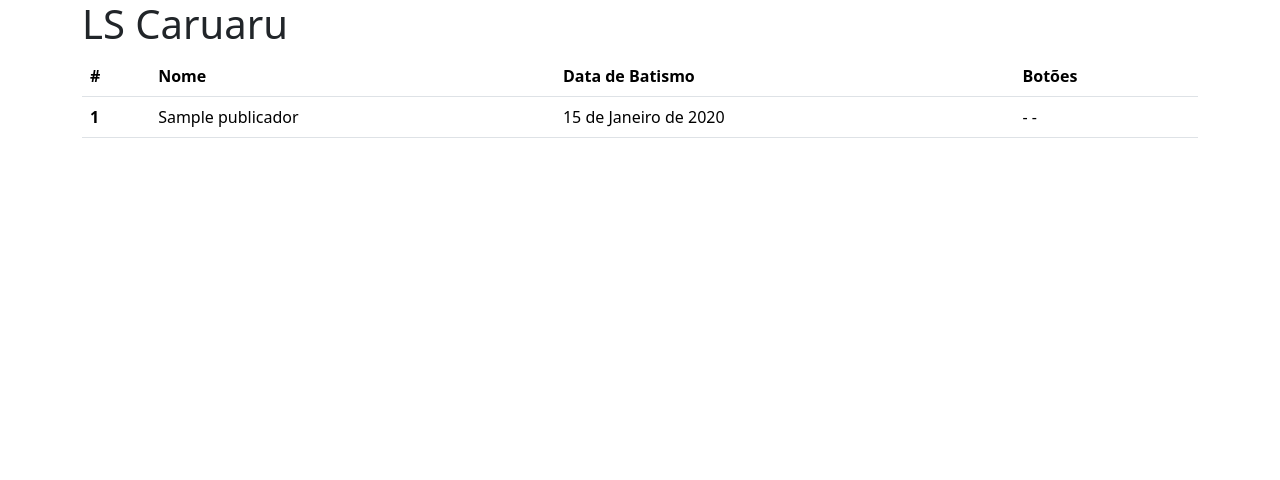
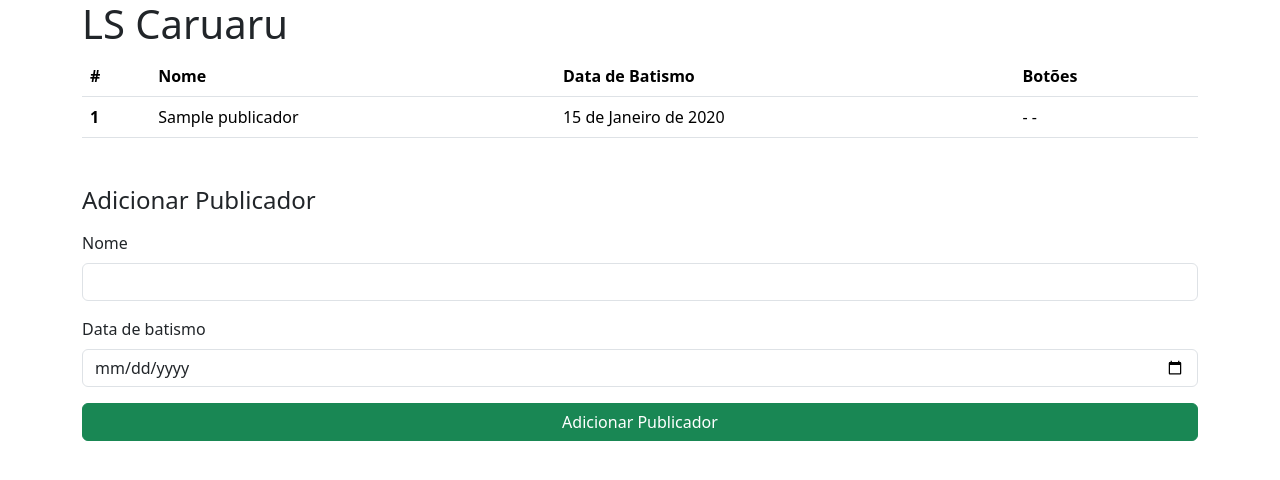
Before and after one commit to SamuelASantos/crud2.0, a Django app: page / in a window 1280 px wide. Shown: the top 480 px of the page. Run offline with Django 5.2, Linux system fonts and the light colour scheme; tables that the repository leaves empty hold one stand-in row (values such as "Sample post").

Commit message:
CREATE Complete
Adicionado a segunda parte do CRUD [Create]

```diff
--- a/publicador/templates/index.html
+++ b/publicador/templates/index.html
@@ -1,5 +1,7 @@
-{% extends "base.html" %}
-{% block title %}Publicadores{% endblock title %}
+{% extends 'base.html' %}
+{% block title %}
+  Publicadores
+{% endblock %}
 
 {% block content %}
   <div class="container">
@@ -24,5 +26,21 @@
         {% endfor %}
       </tbody>
     </table>
+
+    <div class="h4 mt-5">Adicionar Publicador</div>
+    <form class="mt-3" action="{% url 'adicionar' %}" method="post">
+      {% csrf_token %}
+      <div class="mb-3">
+        <label for="nome" class="form-label">Nome</label>
+        <input type="text" class="form-control" id="nome" name="nome" />
       </div>
-{% endblock content %}
+      <div class="mb-3">
+        <label for="batismo" class="form-label">Data de batismo</label>
+        <input type="date" class="form-control" id="batismo" name="batismo" />
+      </div>
+      <div class="d-grid gap-2">
+        <button type="submit" class="btn btn-success">Adicionar Publicador</button>
+      </div>
+    </form>
+  </div>
+{% endblock %}
--- a/publicador/urls.py
+++ b/publicador/urls.py
@@ -1,6 +1,7 @@
-from django.urls import path, include
-from .views import home
+from django.urls import path
+from .views import home, adicionar
 
 urlpatterns = [
     path('', home, name='home'),
+    path('adicionar/', adicionar, name='adicionar'),
 ]
--- a/publicador/views.py
+++ b/publicador/views.py
@@ -1,7 +1,14 @@
-from django.shortcuts import render
+from django.shortcuts import render, redirect
 from .models import Publicador
 
 # Create your views here.
 def home(request):
     publicadores = Publicador.objects.all()
     return render(request, 'index.html', {'publicadores':publicadores})
+
+def adicionar(request):
+    nome = request.POST.get('nome')
+    batismo = request.POST.get('batismo')
+    Publicador.objects.create(name=nome, baptism=batismo)
+    publicadores = Publicador.objects.all()
+    return render(request, 'index.html', {'publicadores':publicadores})
```
Lines whose indentation alone changed are shown as unchanged.
